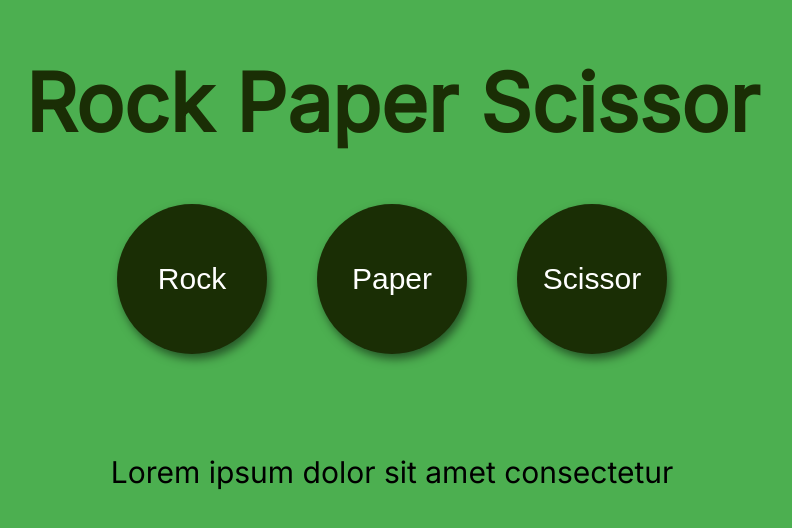
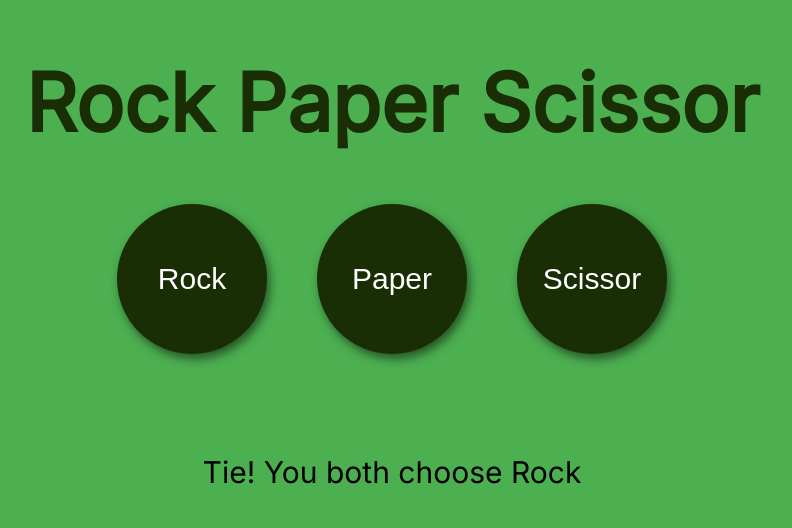
Before and after one commit to aadhithbala/Rock-Paper-Scissor, a plain HTML site: page index.html in a window 1280 px wide. Both pictures are taken after a click on the button "Rock". Shown: the whole page, without its empty margins (248-1040 px from the left). Drawn offline with Linux system fonts and the light colour scheme.

Commit message:
Add messages in screen

```diff
--- a/index.html
+++ b/index.html
@@ -16,6 +16,6 @@
       <button class="scissor">Scissor</button>
     </div>
 
-    <div class="result">Lorem ipsum dolor sit amet consectetur</div>
+    <div class="result">Click on any buttons</div>
   </body>
 </html>
--- a/script.js
+++ b/script.js
@@ -3,6 +3,9 @@
 // Global Variable to capture the scores
 let playerScore = 0;
 let computerScore = 0;
+
+const threeButtons = document.querySelectorAll('button');
+const result = document.querySelector('.result');
 
 const getComputerChoice = function () {
   const computerChoice = Math.trunc(Math.random() * 3);
@@ -22,12 +25,12 @@ const playRound = function (playerChoice, computerChoice) {
     (playerChoice === 'Scissor' && computerChoice === 'Paper') ||
     (playerChoice === 'Paper' && computerChoice === 'Rock')
   ) {
-    console.log(`You Win! ${playerChoice} beats ${computerChoice}`);
+    result.textContent = `You Win! ${playerChoice} beats ${computerChoice}`;
     return playerScore++;
   } else if (playerChoice === computerChoice) {
-    console.log(`Tie! You both choose ${computerChoice}`);
+    result.textContent = `Tie! You both choose ${computerChoice}`;
   } else {
-    console.log(`You Lose! ${computerChoice} beats ${playerChoice}`);
+    result.textContent = `You Lose! ${computerChoice} beats ${playerChoice}`;
     return computerScore++;
   }
 };
@@ -47,8 +50,6 @@ const checkWinner = function (playerScore, computerScore) {
     );
 };
 
-const threeButtons = document.querySelectorAll('button');
-
 for (let i = 0; i < threeButtons.length; i++) {
   threeButtons[i].addEventListener('click', function () {
     playRound(threeButtons[i].textContent, getComputerChoice());
```
